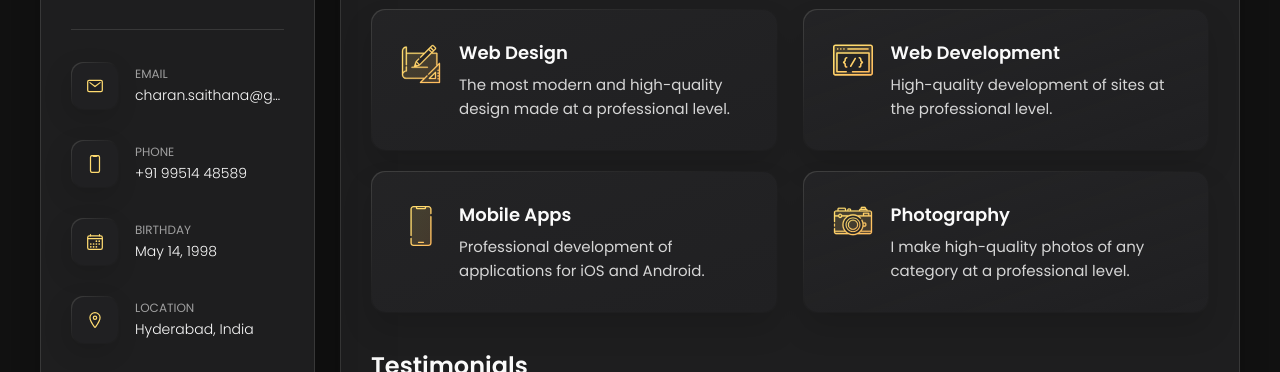
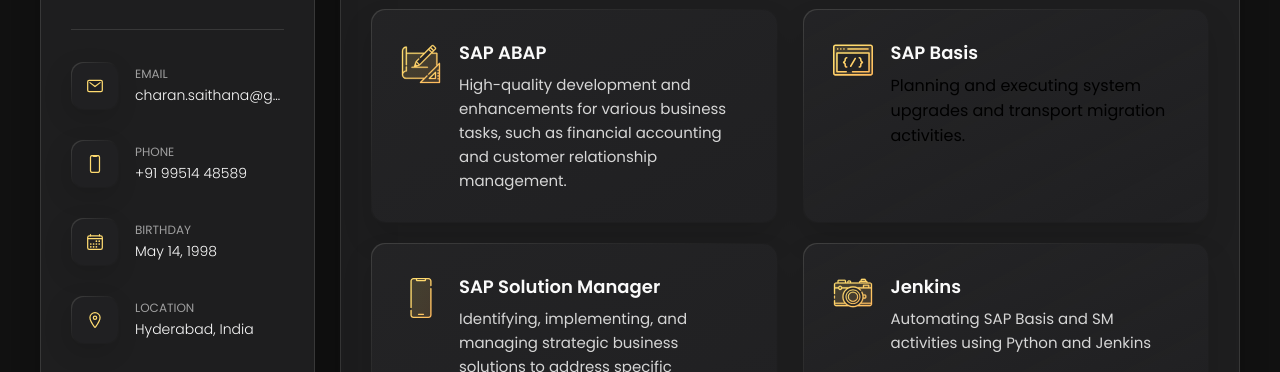
Before and after one commit to SaithanaSriCharan/portfolio, a plain HTML site: page index.html in a window 1280 px wide. Shown: the part 424-796 px from the top of the page. Drawn offline with nearby package versions, Linux system fonts and the light colour scheme.

Commit message:
What i'm doing - index.html

```diff
--- a/index.html
+++ b/index.html
@@ -244,10 +244,10 @@
               </div>
 
               <div class="service-content-box">
-                <h4 class="h4 service-item-title">Web design</h4>
+                <h4 class="h4 service-item-title">SAP ABAP</h4>
 
                 <p class="service-item-text">
-                  The most modern and high-quality design made at a professional level.
+                  High-quality development and enhancements for various business tasks, such as financial accounting and customer relationship management.
                 </p>
               </div>
 
@@ -260,10 +260,10 @@
               </div>
 
               <div class="service-content-box">
-                <h4 class="h4 service-item-title">Web development</h4>
+                <h4 class="h4 service-item-title">SAP Basis</h4>
+                  Planning and executing system upgrades and transport migration activities.
+                <p class="service-item-text">
 
-                <p class="service-item-text">
-                  High-quality development of sites at the professional level.
                 </p>
               </div>
 
@@ -276,10 +276,10 @@
               </div>
 
               <div class="service-content-box">
-                <h4 class="h4 service-item-title">Mobile apps</h4>
+                <h4 class="h4 service-item-title">SAP Solution Manager</h4>
 
                 <p class="service-item-text">
-                  Professional development of applications for iOS and Android.
+                  Identifying, implementing, and managing strategic business solutions to address specific challenges or opportunities, such as TDMS and ChaRM activities.
                 </p>
               </div>
 
@@ -292,10 +292,10 @@
               </div>
 
               <div class="service-content-box">
-                <h4 class="h4 service-item-title">Photography</h4>
+                <h4 class="h4 service-item-title">Jenkins</h4>
 
                 <p class="service-item-text">
-                  I make high-quality photos of any category at a professional level.
+                  Automating SAP Basis and SM activities using Python and Jenkins
                 </p>
               </div>
 
```
